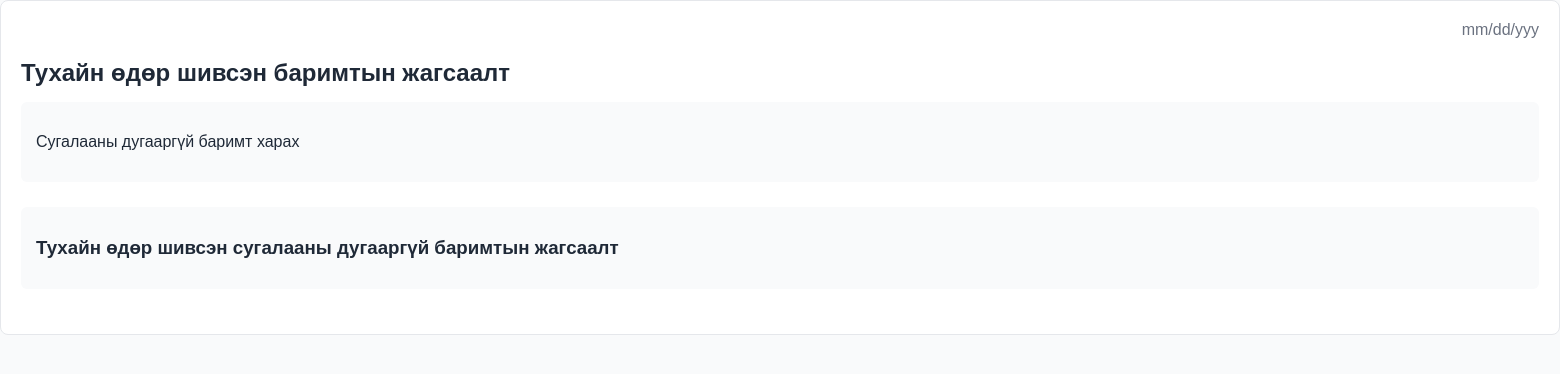
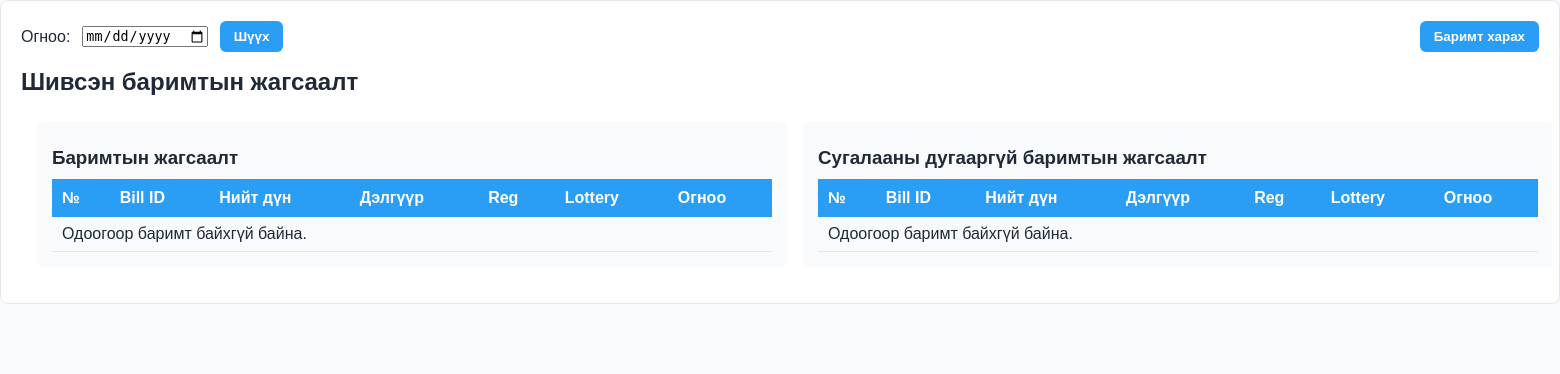
Before and after one commit to nominerdenebattur/barimt_zasvarlagch_web, a Django app: page /dashboard/ in a window 1560 px wide. Shown: the part 51-425 px from the top of the page. Run offline with Django 4.2, Linux system fonts and the light colour scheme; data that the repository does not hold is empty.

Commit message:
added other pages

```diff
--- a/barimt_zasvarlagch/settings.py
+++ b/barimt_zasvarlagch/settings.py
@@ -38,6 +38,7 @@ INSTALLED_APPS = [
     'django.contrib.sessions',
     'django.contrib.messages',
     'django.contrib.staticfiles',
+    'django.contrib.humanize',
     'barimt_zasvarlagch_app'
 ]
 
--- /dev/null
+++ b/barimt_zasvarlagch_app/admin.py
@@ -0,0 +1,4 @@
+from django.contrib import admin
+from .models import Barimt
+
+admin.site.register(Barimt)
--- a/barimt_zasvarlagch_app/models.py
+++ b/barimt_zasvarlagch_app/models.py
@@ -8,7 +8,6 @@ class Barimt(models.Model):
     billId = models.CharField(max_length=50, default="0")
     subBillId = models.CharField(max_length=50, default="0")
     storeNo = models.CharField(max_length=5, default="0")
-    # companyId -> companyReg
     companyReg = models.CharField(default=0, blank=True, null=True, max_length=10)
     created = models.DateTimeField(default=timezone.now)
 
--- a/barimt_zasvarlagch_app/views.py
+++ b/barimt_zasvarlagch_app/views.py
@@ -14,6 +14,7 @@ from datetime import datetime, timedelta
 
 from django.contrib.auth import authenticate, login, logout
 from django.shortcuts import render, redirect
+from django.db.models import Q
 
 def login_view(request):
     if request.method == 'POST':
@@ -231,41 +232,55 @@ def export_excel(request):
     return response
 
 def dashboard_view(request):
-    # GET параметрээс selected_date авч байна, огноо тодорхойгүй бол өнөөгийн огноо авна
     selected_date = request.GET.get('selected_date')
+    barimtuud = Barimt.objects.all().order_by('-id')
+    lottery_hooson_barimtuud = Barimt.objects.filter(lottery__isnull=True)
+
     if selected_date:
         try:
-            from datetime import datetime
-            selected_date_obj = datetime.strptime(selected_date, '%Y-%m-%d').date()
+            # selected_date-г datetime.date болгож хөрвүүлэх
+            date_obj = datetime.strptime(selected_date, "%Y-%m-%d").date()
+
+            # Өдрийн эхлэл ба дараагийн өдрийн эхлэл
+            start_datetime = datetime.combine(date_obj, datetime.min.time())
+            end_datetime = start_datetime + timedelta(days=1)
+
+            # Огноо, цагийн хүрээнд шүүх
+            # Тухайн өдрийн баримтуудыг шүүх, жишээ нь created гэдэг огнооны талбар байна гэж үзье
+            barimtuud = Barimt.objects.filter(
+                created__gte=start_datetime, created__lt=end_datetime,
+            ).order_by('-created')
+
+            lottery_hooson_barimtuud = Barimt.objects.filter(
+                created__gte=start_datetime, created__lt=end_datetime,
+                lottery__isnull=True
+            )
         except ValueError:
-            selected_date_obj = timezone.localdate()
-    else:
-        selected_date_obj = timezone.localdate()
+            pass
 
-    # Тухайн өдрийн баримтуудыг шүүх, жишээ нь created гэдэг огнооны талбар байна гэж үзье
-    barimtuud = Barimt.objects.filter(
-        created__date=selected_date_obj,
-        lottery__isnull=True  # Сугалааны дугааргүй гэдгийг шалгах жишээ (сугалааны дугааргүй байдал)
-    ).order_by('-created')
+    return render(request, 'dashboard.html', {
+        'barimtuud': barimtuud,
+        'lottery_hooson_barimtuud': lottery_hooson_barimtuud,
+        'selected_date': selected_date
+    })
+
+def compare_view(request):
+    selected_date = request.GET.get('selected_date', None)
+
+    # Огноогоор шүүсэн өгөгдөл
+    filters = {}
+    if selected_date:
+        filters['created__date'] = selected_date  # Огноогоор шүүж байна гэж үзэж байна
+
+    # Бүх баримт (огноогоор шүүсэн эсвэл шүүгээгүй)
+    all_barimtuud = Barimt.objects.filter(**filters).order_by('-created')
+
+    # Сугалааны дугааргүй баримтууд: lottery хоосон буюу NULL
+    lottery_hooson_barimtuud = all_barimtuud.filter(Q(lottery__isnull=True) | Q(lottery=''))
 
     context = {
-        'selected_date': selected_date_obj,
-        'barimtuud': barimtuud,
+        'barimtuud': all_barimtuud,
+        'lottery_hooson_barimtuud': lottery_hooson_barimtuud,
+        'selected_date': selected_date,
     }
-    return render(request, 'dashboard.html', context)
-
-def compare_view(request):
-    if request.method == 'POST':
-        file1 = request.FILES.get('file1')
-        file2 = request.FILES.get('file2')
-
-        # Жишээ: Энд файл харьцуулах логикууд бичих
-        comparison_result = "Харьцуулалтын үр дүн энд гарна"
-
-        return render(request, 'compare_files.html', {
-            'comparison_result': comparison_result,
-            'file1': file1.name if file1 else None,
-            'file2': file2.name if file2 else None,
-        })
-
-    return render(request, 'compare.html')
+    return render(request, 'compare.html', context)
--- a/templates/base.html
+++ b/templates/base.html
@@ -4,6 +4,7 @@
   <meta charset="UTF-8" />
   <meta name="viewport" content="width=device-width, initial-scale=1.0"/>
   <title>{% block title %}Баримт Засварлагч{% endblock %}</title>
+    {% block extra_head %}{% endblock %}
   <style>
     :root {
       --brand: #2a9df4;
@@ -45,7 +46,6 @@
     main {
       padding: 24px;
     }
-    /* busad css nemj bolno */
   </style>
 </head>
 <body>
--- a/templates/dashboard.html
+++ b/templates/dashboard.html
@@ -1,21 +1,7 @@
 {% extends "base.html" %}
 {% block title %}Хянах{% endblock %}
-{% block content %}
-<div class="card">
-  <div class="date">mm/dd/yyy</div>
 
-  <h2>Тухайн өдөр шивсэн баримтын жагсаалт</h2>
-
-  <div class="data-section">
-    <p>Сугалааны дугааргүй баримт харах</p>
-  </div>
-
-  <div class="data-section">
-    <h3>Тухайн өдөр шивсэн сугалааны дугааргүй баримтын жагсаалт</h3>
-    <!-- Data table would go here -->
-  </div>
-</div>
-
+{% block extra_head %}
 <style>
   .card {
     background: var(--card);
@@ -25,34 +11,167 @@
     margin-bottom: 20px;
   }
 
-  h1 {
-    color: var(--brand);
-    margin-bottom: 10px;
+  /* 1) Дээд toolbar: фильтер + үйлдэл нэг мөрөнд */
+  .toolbar {
+    display: flex;
+    gap: 16px;
+    align-items: center;
+    justify-content: space-between;
+    flex-wrap: wrap; /* жижиг дэлгэцэнд эвтэйхэн */
+    margin-bottom: 16px;
   }
-
-  .info-header {
+  .date-filter {
     display: flex;
-    gap: 20px;
-    margin-bottom: 15px;
-    color: var(--muted);
-  }
-
-  .date {
-    text-align: right;
-    color: var(--muted);
-    margin-bottom: 20px;
+    gap: 12px;
+    align-items: center;
+    flex-wrap: wrap;
   }
 
   h2, h3 {
     color: var(--text);
-    margin: 15px 0;
+    margin: 10px 0;
+  }
+
+  /* 2) Хоёр хүснэгтийг зэрэгцүүлэх grid */
+  .tables-grid {
+    display: grid;
+    grid-template-columns: 1fr 1fr;
+    gap: 16px;
+  }
+  @media (max-width: 1024px) {
+    .tables-grid {
+      grid-template-columns: 1fr; /* жижиг дэлгэцэнд давхарлана */
+    }
   }
 
   .data-section {
-    margin-bottom: 25px;
     padding: 15px;
     background: var(--bg);
     border-radius: 6px;
   }
+
+  /* Хүснэгтийн суурь гоёл */
+  .document-box {
+    overflow: auto;
+  }
+  table {
+    width: 100%;
+    border-collapse: collapse;
+    min-width: 720px; /* жижиг дэлгэцэнд overflow-оор гүйлгэнэ */
+  }
+  thead th {
+      position: sticky;
+      top: 0;
+      background: var(--brand);
+      color: #fff;
+      text-align: left;
+      padding: 10px;
+      z-index: 1;
+  }
+  tbody td {
+    border-bottom: 1px solid var(--border);
+    padding: 8px 10px;
+  }
+  .tables-grid{
+      padding: 16px;
+      position: sticky;
+      top: 16px;
+  }
 </style>
 {% endblock %}
+
+{% block content %}
+<div class="card">
+  <!-- Toolbar: фильтер + Баримт харах -->
+  <div class="toolbar">
+    <form method="GET" action="" class="date-filter">
+      <label for="selected_date">Огноо:</label>
+      <input type="date" name="selected_date" id="selected_date" value="{{ selected_date|default:'' }}">
+      <button type="submit" class="btn">Шүүх</button>
+    </form>
+
+    <div class="actions">
+      <button id="exportBtn" class="btn" type="button">Баримт харах</button>
+    </div>
+  </div>
+
+  <h2>Шивсэн баримтын жагсаалт</h2>
+
+  <!-- Хоёр хүснэгт: зэрэгцүүлсэн -->
+  <div class="tables-grid">
+    <!-- Хүснэгт 1 -->
+    <section class="data-section">
+      <h3>Баримтын жагсаалт</h3>
+      <div class="document-box">
+        <table>
+          <thead>
+            <tr>
+              <th scope="col">№</th>
+              <th scope="col">Bill ID</th>
+              <th scope="col">Нийт дүн</th>
+              <th scope="col">Дэлгүүр</th>
+              <th scope="col">Reg</th>
+              <th scope="col">Lottery</th>
+              <th scope="col">Огноо</th>
+            </tr>
+          </thead>
+          <tbody>
+            {% for barimt in barimtuud %}
+              <tr>
+                <td>{{ forloop.counter }}</td>
+                <td>{{ barimt.billId }}</td>
+                <td>{{ barimt.totalAmount }}</td>
+                <td>{{ barimt.storeNo }}</td>
+                <td>{{ barimt.companyReg }}</td>
+                <td>{{ barimt.lottery }}</td>
+                <td>{{ barimt.created }}</td>
+              </tr>
+            {% empty %}
+              <tr>
+                <td colspan="7">Одоогоор баримт байхгүй байна.</td>
+              </tr>
+            {% endfor %}
+          </tbody>
+        </table>
+      </div>
+    </section>
+
+    <!-- Хүснэгт 2 -->
+    <section class="data-section">
+      <h3>Сугалааны дугааргүй баримтын жагсаалт</h3>
+      <div class="document-box">
+        <table>
+          <thead>
+            <tr>
+              <th scope="col">№</th>
+              <th scope="col">Bill ID</th>
+              <th scope="col">Нийт дүн</th>
+              <th scope="col">Дэлгүүр</th>
+              <th scope="col">Reg</th>
+              <th scope="col">Lottery</th>
+              <th scope="col">Огноо</th>
+            </tr>
+          </thead>
+          <tbody>
+            {% for barimt in lottery_hooson_barimtuud %}
+              <tr>
+                <td>{{ forloop.counter }}</td>
+                <td>{{ barimt.billId }}</td>
+                <td>{{ barimt.totalAmount }}</td>
+                <td>{{ barimt.storeNo }}</td>
+                <td>{{ barimt.companyReg }}</td>
+                <td>{{ barimt.lottery }}</td>
+                <td>{{ barimt.created }}</td>
+              </tr>
+            {% empty %}
+              <tr>
+                <td colspan="7">Одоогоор баримт байхгүй байна.</td>
+              </tr>
+            {% endfor %}
+          </tbody>
+        </table>
+      </div>
+    </section>
+  </div>
+</div>
+{% endblock %}
```
Also changed, not shown: templates/zasvarlah.html (indentation only). Lines whose indentation alone changed are shown as unchanged.
